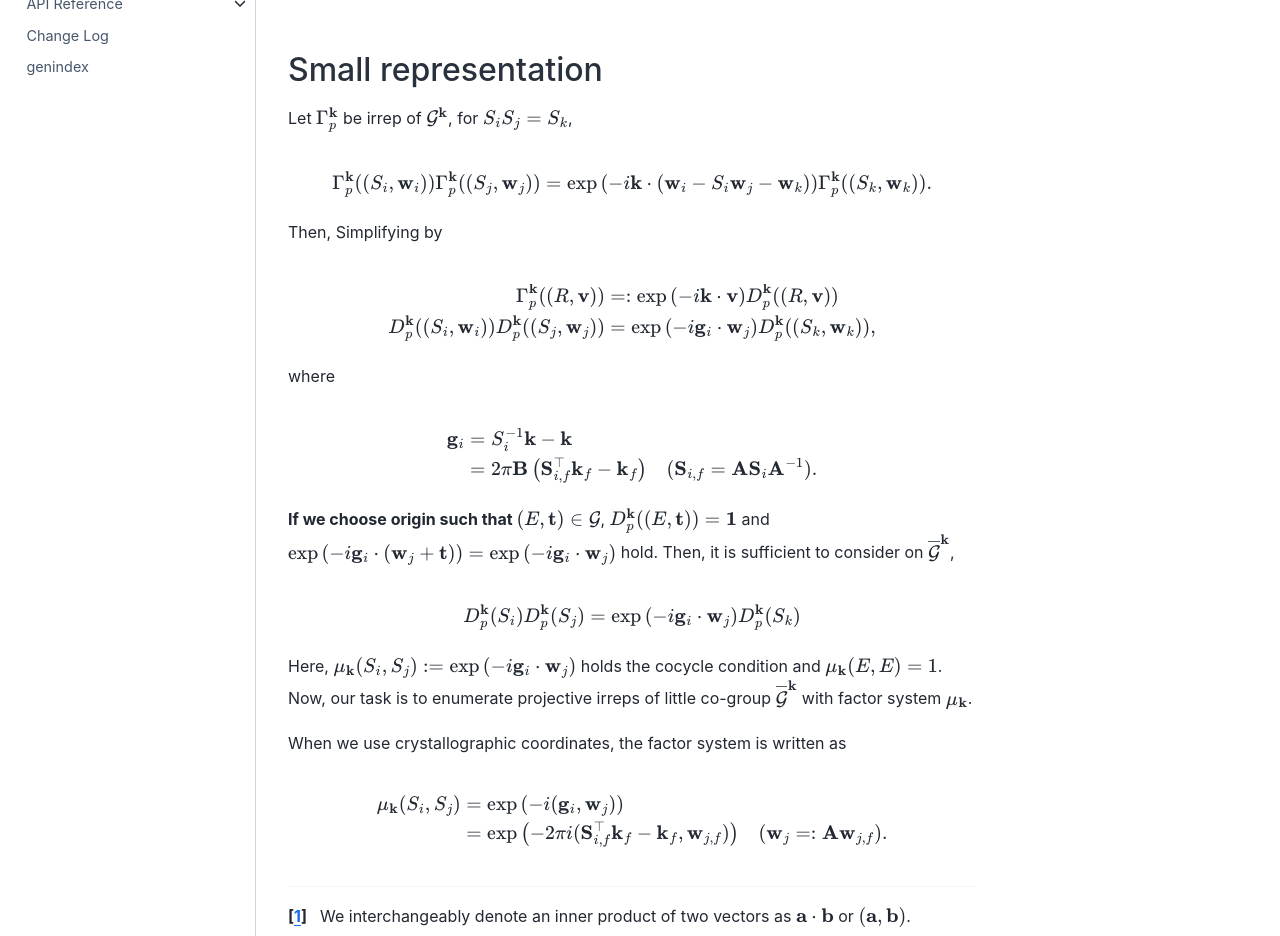
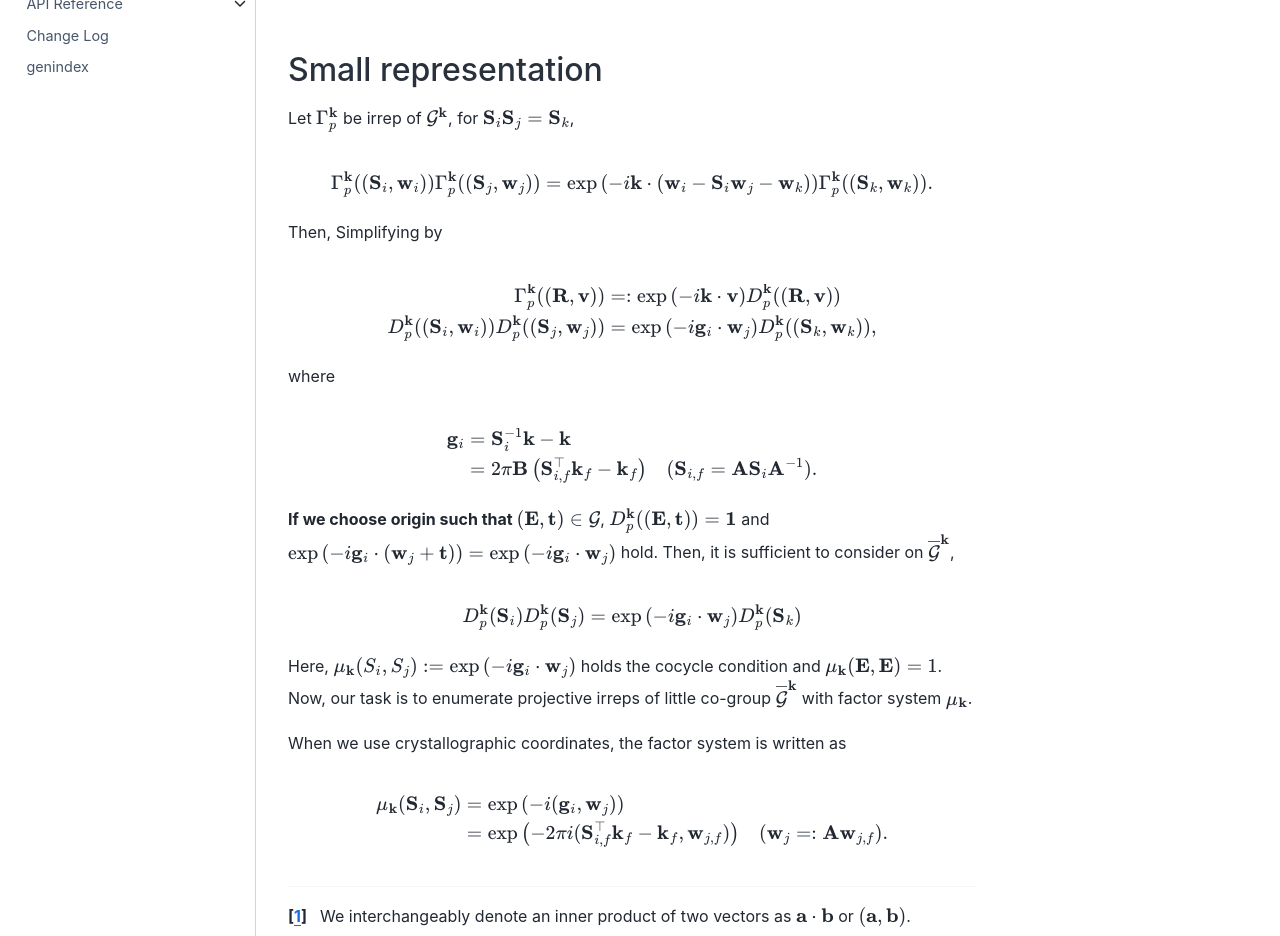
Before and after one commit to spglib/spgrep, a Sphinx documentation site: the page built from docs/little_group.md, in a window 1280 px wide and 1400 px high, scrolled down 2718 px. Shown: the part 313-1249 px from the top of the window. Built offline with Sphinx 7.4.7 and the Sphinx Book theme 1.1.4, drawn with Linux system fonts in a browser that asks for light colours; some of the changed text lies outside the part shown.

Commit message:
Add notes

````diff
--- a/docs/little_group.md
+++ b/docs/little_group.md
@@ -22,7 +22,7 @@
 
 Consider the following irreps of translation subgroup {math}`\mathcal{T}` of space group {math}`\mathcal{G}`,
 ```{math}
-  \Gamma^{(\mathbf{k})} ((E, \mathbf{t}))
+  \Gamma^{(\mathbf{k})} ((\mathbf{E}, \mathbf{t}))
   = \exp \left( -i \mathbf{k} \cdot \mathbf{t} \right)
   \quad ( \mathbf{t} \in L_{\mathcal{T}} ),
 ```
@@ -35,19 +35,19 @@
 ```
 where {math}`u_{\mathbf{k}}(\mathbf{r})` is periodic with {math}`L_{\mathcal{T}}`, can be taken as (one-dimensional) basis of {math}`\Gamma^{\mathbf{k}}`:
 ```{math}
-  (E, \mathbf{t}) \Psi_{\mathbf{k}}(\mathbf{r})
-    &= \Psi_{\mathbf{k}}( (E, \mathbf{t})^{-1} \mathbf{r}) \\
+  (\mathbf{E}, \mathbf{t}) \Psi_{\mathbf{k}}(\mathbf{r})
+    &= \Psi_{\mathbf{k}}( (\mathbf{E}, \mathbf{t})^{-1} \mathbf{r}) \\
     &= e^{-i\mathbf{k}\cdot\mathbf{t}} \Psi_{\mathbf{k}}(\mathbf{r}).
 ```
 
 We write point group of space group {math}`\mathcal{G}` as {math}`\mathcal{P}`.
-For {math}`(R, \mathbf{v}) \in \mathcal{G}`, {math}`(R, \mathbf{v}) \Psi_{\mathbf{k}}(\mathbf{r})` is Bloch function with {math}`R\mathbf{k}`:
+For {math}`(\mathbf{R}, \mathbf{v}) \in \mathcal{G}`, {math}`(\mathbf{R}, \mathbf{v}) \Psi_{\mathbf{k}}(\mathbf{r})` is Bloch function with {math}`\mathbf{Rk}`:
 ```{math}
 :label: eq_point_group_in_bloch_function
-  (E, \mathbf{t}) (R, \mathbf{v}) \Psi_{\mathbf{k}}(\mathbf{r})
-  &= (R, \mathbf{v}) (E, R^{-1}\mathbf{v}) \Psi_{\mathbf{k}}(\mathbf{r}) \nonumber \\
-  &= \exp \left( -i \mathbf{k} \cdot R^{-1} \mathbf{v} \right) (R, \mathbf{v}) \Psi_{\mathbf{k}}(\mathbf{r}) \nonumber \\
-  &= \exp \left( -i R\mathbf{k} \cdot \mathbf{v} \right) (R, \mathbf{v}) \Psi_{\mathbf{k}}(\mathbf{r}) \quad (\because R \in O(3) ).
+  (\mathbf{E}, \mathbf{t}) (\mathbf{R}, \mathbf{v}) \Psi_{\mathbf{k}}(\mathbf{r})
+  &= (\mathbf{R}, \mathbf{v}) (\mathbf{E}, \mathbf{R}^{-1}\mathbf{v}) \Psi_{\mathbf{k}}(\mathbf{r}) \nonumber \\
+  &= \exp \left( -i \mathbf{k} \cdot \mathbf{R}^{-1} \mathbf{v} \right) (\mathbf{R}, \mathbf{v}) \Psi_{\mathbf{k}}(\mathbf{r}) \nonumber \\
+  &= \exp \left( -i \mathbf{Rk} \cdot \mathbf{v} \right) (\mathbf{R}, \mathbf{v}) \Psi_{\mathbf{k}}(\mathbf{r}) \quad (\because \mathbf{R} \in O(3) ).
 ```
 Be careful the basis for calculating inner product in Eq. {eq}`eq_point_group_in_bloch_function`, when you use crystallographic coordinates [^footnote1]:
 ```{math}
@@ -67,38 +67,38 @@
 Let {math}`\mathcal{P}` be point group of space group {math}`\mathcal{G}`.
 We define little co-group of {math}`\mathbf{k}`,
 ```{math}
-  \overline{\mathcal{G}}^{\mathbf{k}} = \left\{ R \in \mathcal{P} \mid R\mathbf{k} \equiv \mathbf{k} \right\},
+  \overline{\mathcal{G}}^{\mathbf{k}} = \left\{ \mathbf{R} \in \mathcal{P} \mid \mathbf{Rk} \equiv \mathbf{k} \right\},
 ```
 where {math}`\equiv` is up to reciprocal vectors in {math}`L_{\mathcal{T}}^{\ast}`.
-When we use crystallographic coordinates w.r.t. **primitive** basis vectors, the condition {math}`R\mathbf{k} \equiv \mathbf{k}` is written as
+When we use crystallographic coordinates w.r.t. **primitive** basis vectors, the condition {math}`\mathbf{Rk} \equiv \mathbf{k}` is written as
 ```{math}
-    R\mathbf{k} \equiv \mathbf{k}
+    \mathbf{Rk} \equiv \mathbf{k}
     \Longleftrightarrow
     \mathbf{R}_{f}^{\top} \mathbf{k}_{f} - \mathbf{k}_{f} \in \mathbb{Z}^{3}.
 ```
 
-Because lattice {math}`L_{\mathcal{T}}` is invariant with {math}`R \in \mathcal{P}`,
+Because lattice {math}`L_{\mathcal{T}}` is invariant with {math}`\mathbf{R} \in \mathcal{P}`,
 ```{math}
-  R \mathbf{k}_{1} \equiv \mathbf{k}_{2}
+  \mathbf{R} \mathbf{k}_{1} \equiv \mathbf{k}_{2}
   \Rightarrow
-  \overline{\mathcal{G}}^{\mathbf{k}_{2}} = R \overline{\mathcal{G}}^{\mathbf{k}_{1}} R^{-1}.
+  \overline{\mathcal{G}}^{\mathbf{k}_{2}} = \mathbf{R} \overline{\mathcal{G}}^{\mathbf{k}_{1}} \mathbf{R}^{-1}.
 ```
 When we decompose point group {math}`\mathcal{P}` as
 ```{math}
-  \mathcal{P} = \coprod_{i=1}^{q} T_{i} \overline{\mathcal{G}}^{\mathbf{k}_{1}},
+  \mathcal{P} = \coprod_{i=1}^{q} \mathbf{P}_{i} \overline{\mathcal{G}}^{\mathbf{k}_{1}},
 ```
-{math}`T_{i}\mathbf{k}_{1} \equiv \mathbf{k}_{i}` with star of {math}`\mathbf{k}_{1}`, {math}`\left\{ \mathbf{k}_{1}, \dots, \mathbf{k}_{q} \right\}`.
+{math}`\mathbf{P}_{i}\mathbf{k}_{1} \equiv \mathbf{k}_{i}` with star of {math}`\mathbf{k}_{1}`, {math}`\left\{ \mathbf{k}_{1}, \dots, \mathbf{k}_{q} \right\}`.
 
 We define little group (of the first kind) of {math}`\mathbf{k}` as
 ```{math}
-  \mathcal{G}^{\mathbf{k}} = \coprod_{ \{ i \mid S_{i} \in \overline{\mathcal{G}}^{\mathbf{k}} \} } (S_{i}, \mathbf{w}_{i}) \mathcal{T},
+  \mathcal{G}^{\mathbf{k}} = \coprod_{ \{ i \mid \mathbf{S}_{i} \in \overline{\mathcal{G}}^{\mathbf{k}} \} } (\mathbf{S}_{i}, \mathbf{w}_{i}) \mathcal{T},
 ```
-where {math}`\mathcal{G} = \coprod_{i} (S_{i}, \mathbf{w}_{i}) \mathcal{T}`.
+where {math}`\mathcal{G} = \coprod_{i} (\mathbf{S}_{i}, \mathbf{w}_{i}) \mathcal{T}`.
 We can decompose space group {math}`\mathcal{G}` as
 ```{math}
-  \mathcal{G} = \coprod_{i=1}^{q} (T_{i}, \mathbf{x}_{i}) \mathcal{G}^{\mathbf{k}_{1}}.
+  \mathcal{G} = \coprod_{i=1}^{q} (\mathbf{P}_{i}, \mathbf{x}_{i}) \mathcal{G}^{\mathbf{k}_{1}}.
 ```
-Then, for Bloch function {math}`\Psi_{\mathbf{k}_{1}}(\mathbf{r})`, {math}`(T_{i}, \mathbf{x}_{i}) \mathcal{G}^{\mathbf{k}_{1}} \Psi_{\mathbf{k}_{1}}(\mathbf{r})` is Bloch function for {math}`\mathbf{k}_{i}`.
+Then, for Bloch function {math}`\Psi_{\mathbf{k}_{1}}(\mathbf{r})`, {math}`(\mathbf{P}_{i}, \mathbf{x}_{i}) \mathcal{G}^{\mathbf{k}_{1}} \Psi_{\mathbf{k}_{1}}(\mathbf{r})` is Bloch function for {math}`\mathbf{k}_{i}`.
 Thus, our task to calculate irreps of {math}`\mathcal{G}` is boiled down to calculating irreps of little group {math}`\mathcal{G}^{\mathbf{k}}`, which is called small representation.
 
 ## Projective representation
@@ -116,37 +116,37 @@
 
 ## Small representation
 
-Let {math}`\Gamma^{\mathbf{k}}_{p}` be irrep of {math}`\mathcal{G}^{\mathbf{k}}`, for {math}`S_{i}S_{j} = S_{k}`,
+Let {math}`\Gamma^{\mathbf{k}}_{p}` be irrep of {math}`\mathcal{G}^{\mathbf{k}}`, for {math}`\mathbf{S}_{i} \mathbf{S}_{j} = \mathbf{S}_{k}`,
 ```{math}
-  \Gamma^{\mathbf{k}}_{p}((S_{i}, \mathbf{w}_{i})) \Gamma^{\mathbf{k}}_{p}((S_{j}, \mathbf{w}_{j}))
-    = \exp \left( -i \mathbf{k} \cdot ( \mathbf{w}_{i} - S_{i} \mathbf{w}_{j} - \mathbf{w}_{k} ) \right) \Gamma^{\mathbf{k}}_{p}((S_{k}, \mathbf{w}_{k})).
+  \Gamma^{\mathbf{k}}_{p}((\mathbf{S}_{i}, \mathbf{w}_{i})) \Gamma^{\mathbf{k}}_{p}((\mathbf{S}_{j}, \mathbf{w}_{j}))
+    = \exp \left( -i \mathbf{k} \cdot ( \mathbf{w}_{i} - \mathbf{S}_{i} \mathbf{w}_{j} - \mathbf{w}_{k} ) \right) \Gamma^{\mathbf{k}}_{p}((\mathbf{S}_{k}, \mathbf{w}_{k})).
 ```
 Then, Simplifying by
 ```{math}
-  \Gamma^{\mathbf{k}}_{p}((R, \mathbf{v})) &=: \exp \left( -i \mathbf{k} \cdot \mathbf{v} \right) D^{\mathbf{k}}_{p}((R, \mathbf{v})) \\
-  D^{\mathbf{k}}_{p}((S_{i}, \mathbf{w}_{i})) D^{\mathbf{k}}_{p}((S_{j}, \mathbf{w}_{j}))
-    &= \exp \left( -i \mathbf{g}_{i} \cdot \mathbf{w}_{j} \right) D^{\mathbf{k}}_{p}((S_{k}, \mathbf{w}_{k})),
+  \Gamma^{\mathbf{k}}_{p}((\mathbf{R}, \mathbf{v})) &=: \exp \left( -i \mathbf{k} \cdot \mathbf{v} \right) D^{\mathbf{k}}_{p}((\mathbf{R}, \mathbf{v})) \\
+  D^{\mathbf{k}}_{p}((\mathbf{S}_{i}, \mathbf{w}_{i})) D^{\mathbf{k}}_{p}((\mathbf{S}_{j}, \mathbf{w}_{j}))
+    &= \exp \left( -i \mathbf{g}_{i} \cdot \mathbf{w}_{j} \right) D^{\mathbf{k}}_{p}((\mathbf{S}_{k}, \mathbf{w}_{k})),
 ```
 where
 ```{math}
   \mathbf{g}_{i}
-    &= S_{i}^{-1} \mathbf{k} - \mathbf{k} \\
+    &= \mathbf{S}_{i}^{-1} \mathbf{k} - \mathbf{k} \\
     &= 2 \pi \mathbf{B} \left( \mathbf{S}_{i, f}^{\top} \mathbf{k}_{f} - \mathbf{k}_{f} \right)
         \quad (\mathbf{S}_{i, f} = \mathbf{A} \mathbf{S}_{i} \mathbf{A}^{-1}).
 ```
 
-**If we choose origin such that {math}`(E, \mathbf{t}) \in \mathcal{G}`**, {math}`D^{\mathbf{k}}_{p}((E, \mathbf{t})) = \mathbf{1}` and {math}`\exp \left( -i \mathbf{g}_{i} \cdot (\mathbf{w}_{j} + \mathbf{t}) \right) =\exp \left( -i \mathbf{g}_{i} \cdot \mathbf{w}_{j} \right) ` hold.
+**If we choose origin such that {math}`(\mathbf{E}, \mathbf{t}) \in \mathcal{G}`**, {math}`D^{\mathbf{k}}_{p}((\mathbf{E}, \mathbf{t})) = \mathbf{1}` and {math}`\exp \left( -i \mathbf{g}_{i} \cdot (\mathbf{w}_{j} + \mathbf{t}) \right) =\exp \left( -i \mathbf{g}_{i} \cdot \mathbf{w}_{j} \right) ` hold.
 Then, it is sufficient to consider on {math}`\overline{\mathcal{G}}^{\mathbf{k}}`,
 ```{math}
-  D^{\mathbf{k}}_{p}(S_{i}) D^{\mathbf{k}}_{p}(S_{j})
-    = \exp \left( -i \mathbf{g}_{i} \cdot \mathbf{w}_{j} \right) D^{\mathbf{k}}_{p}(S_{k})
+  D^{\mathbf{k}}_{p}(\mathbf{S}_{i}) D^{\mathbf{k}}_{p}(\mathbf{S}_{j})
+    = \exp \left( -i \mathbf{g}_{i} \cdot \mathbf{w}_{j} \right) D^{\mathbf{k}}_{p}(\mathbf{S}_{k})
 ```
-Here, {math}`\mu_{\mathbf{k}}(S_{i}, S_{j}) := \exp \left( -i \mathbf{g}_{i} \cdot \mathbf{w}_{j} \right)` holds the cocycle condition and {math}`\mu_{\mathbf{k}}(E, E) = 1`.
+Here, {math}`\mu_{\mathbf{k}}(S_{i}, S_{j}) := \exp \left( -i \mathbf{g}_{i} \cdot \mathbf{w}_{j} \right)` holds the cocycle condition and {math}`\mu_{\mathbf{k}}(\mathbf{E}, \mathbf{E}) = 1`.
 Now, our task is to enumerate projective irreps of little co-group {math}`\overline{\mathcal{G}}^{\mathbf{k}}` with factor system {math}`\mu_{\mathbf{k}}`.
 
 When we use crystallographic coordinates, the factor system is written as
 ```{math}
-    \mu_{\mathbf{k}}(S_{i}, S_{j})
+    \mu_{\mathbf{k}}(\mathbf{S}_{i}, \mathbf{S}_{j})
         &= \exp \left( -i (\mathbf{g}_{i}, \mathbf{w}_{j}) \right) \\
         &= \exp \left( -2 \pi i (\mathbf{S}_{i, f}^{\top} \mathbf{k}_{f} - \mathbf{k}_{f}, \mathbf{w}_{j, f}) \right)
             \quad (\mathbf{w}_{j} =: \mathbf{A} \mathbf{w}_{j, f}).
````
Also changed, not shown: docs/api.md (+1 -0 lines), docs/api_transformation.md (added, +9 -0 lines), docs/irreps_generation.md (+12 -3 lines).
